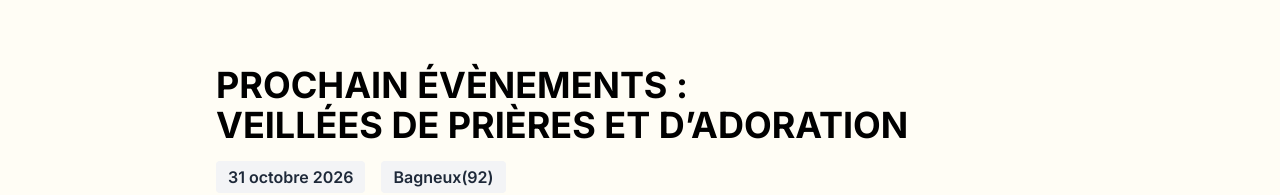
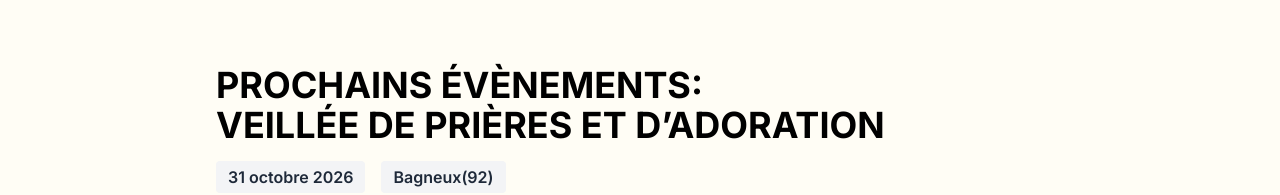
Before and after one commit to Luc423/adoronsjesus, a Next.js app: page /evenements in a window 1280 px wide. Shown: the part 269-464 px from the top of the page. Built offline with nearby package versions, Linux system fonts and the light colour scheme.

Commit message:
Correction d'une faute de texte et mise à jour d'une photo

```diff
--- a/app/evenements/page.tsx
+++ b/app/evenements/page.tsx
@@ -43,7 +43,7 @@ export default function EvenementsPage() {
 
       {/* 1. Titre de l'évènement */}
       <div className="mb-8">
-        <h3 className="text-3xl sm:text-4xl font-bold text-black mb-4">PROCHAIN ÉVÈNEMENTS : <br />VEILLÉES DE PRIÈRES ET D’ADORATION&nbsp;</h3>
+        <h3 className="text-3xl sm:text-4xl font-bold text-black mb-4">PROCHAINS ÉVÈNEMENTS:<br />VEILLÉE DE PRIÈRES ET D’ADORATION&nbsp;</h3>
         <div className="flex flex-wrap gap-4 text-gray-600 font-semibold mb-6">
           <span className="bg-gray-100 text-gray-800 px-3 py-1 rounded text-sm sm:text-base">31 octobre 2026</span>
           <span className="bg-gray-100 text-gray-800 px-3 py-1 rounded text-sm sm:text-base">Bagneux(92)</span>
@@ -103,7 +103,7 @@ enseignement, intercession, confessions.
           Une retraite pour les cœurs assoiffés, pour tous ceux qui désirent entrer dans une plus grande intimité avec Dieu et VIVRE sa présence.
         </p>
         <p>
-          <strong>Thème :</strong> : “Vous me chercherez et vous me trouverez ; Je me laisserai trouver par vous” Jérémie 29:13-14
+          <strong>Thème :</strong>  “Vous me chercherez et vous me trouverez ; Je me laisserai trouver par vous” Jérémie 29:13-14
         </p>
       </div>
 
```
